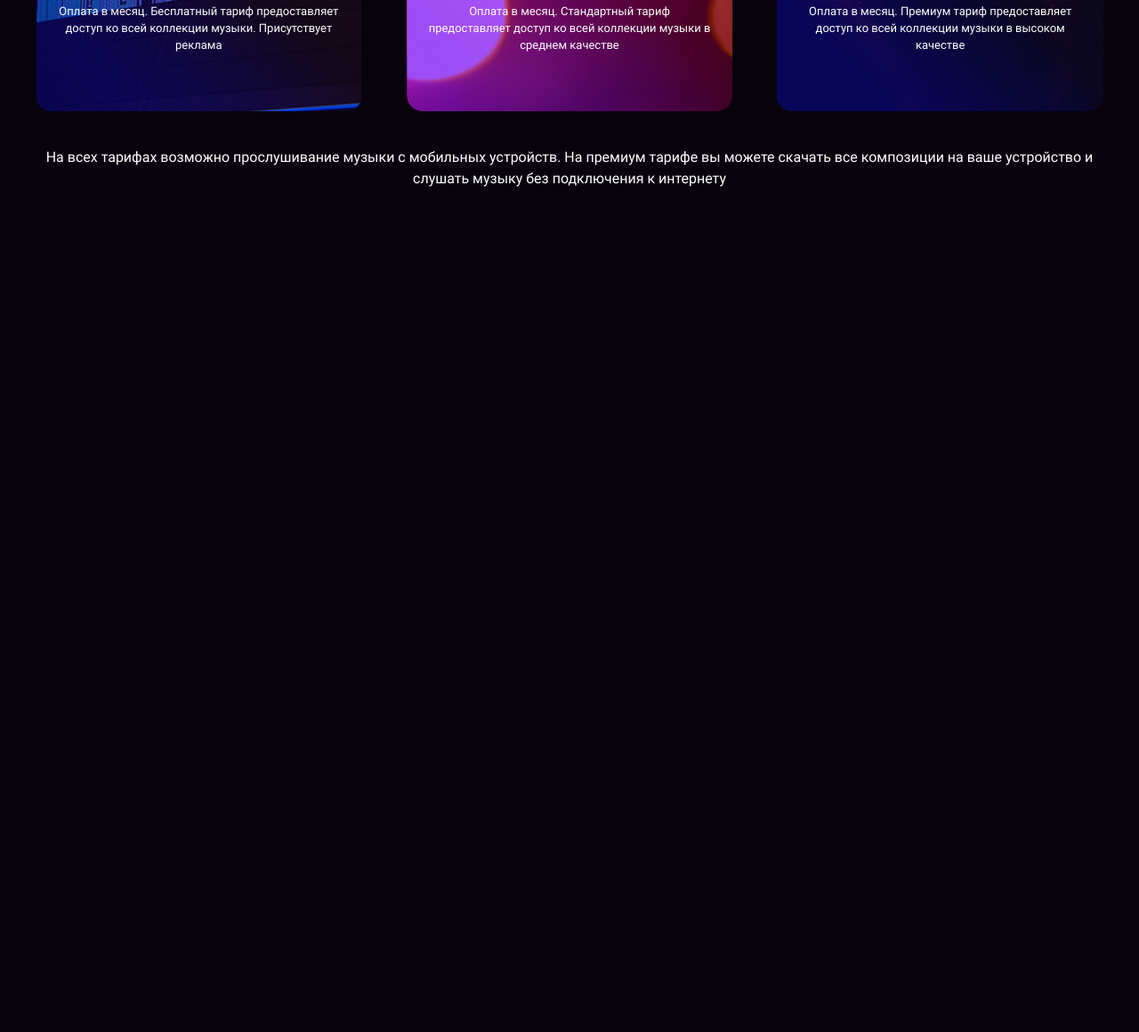
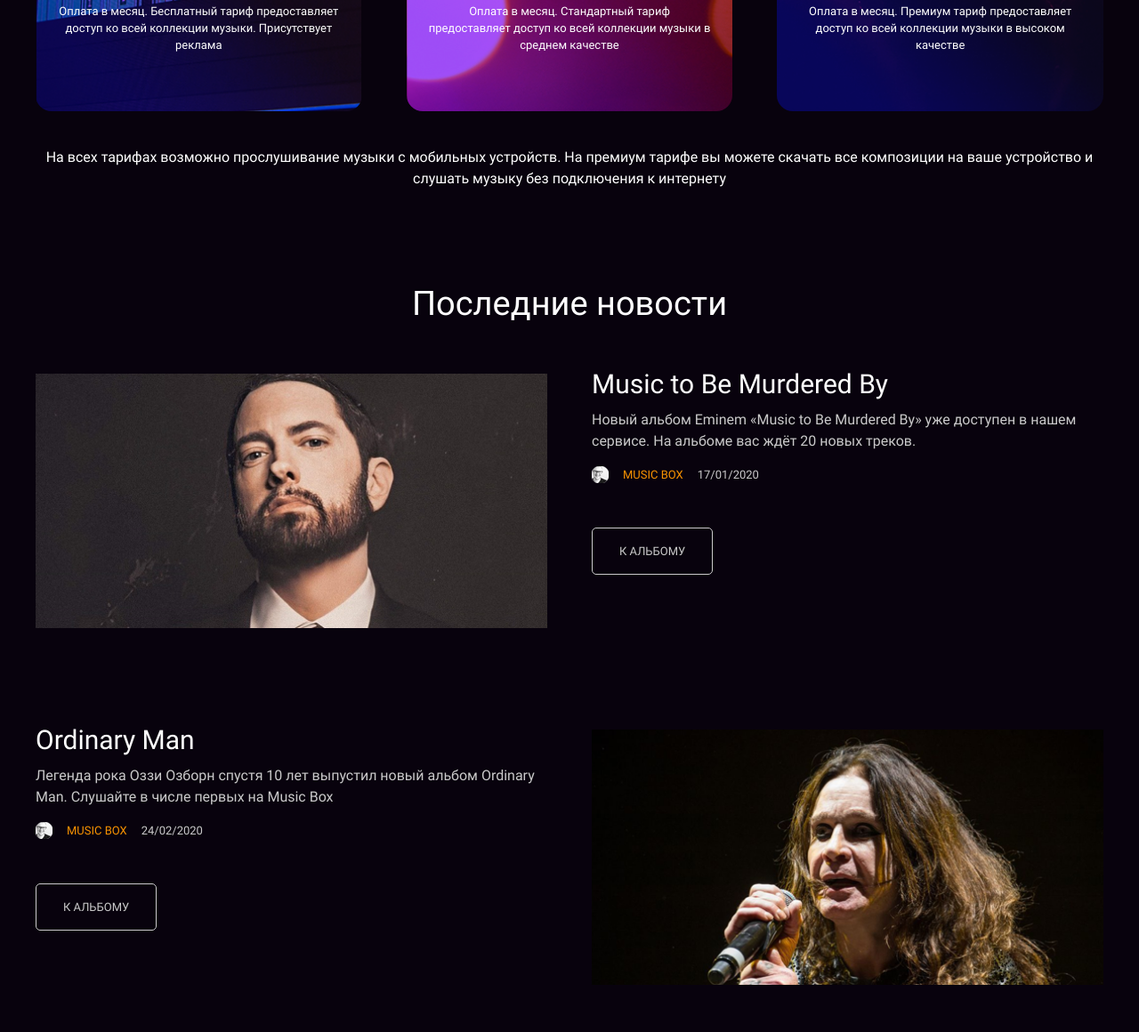
Before and after one commit to ola-9/layout-designer-project-lvl2, a website: page src/index.html in a window 1280 px wide. Shown: the part 1487-2647 px from the top of the page at 89% size. Before the commit the page ends 1800 px from the top, so only its background shows below. Drawn offline with Linux system fonts and the light colour scheme.

Commit message:
complete step4-news; clear linter issues

```diff
--- a/src/index.html
+++ b/src/index.html
@@ -54,7 +54,8 @@
               <h3 class="subscription__item-header">Бесплатная</h3>
               <p class="subscription__value">0 <span>руб.</span></p>
               <a href="#" class="btn btn--subscribe subscription__btn">Оформить</a>
-              <p class="subscription__footer">Оплата в месяц. Бесплатный тариф предоставляет доступ ко всей коллекции музыки.
+              <p class="subscription__footer">Оплата в месяц. Бесплатный тариф предоставляет доступ ко всей коллекции
+                музыки.
                 Присутствует реклама</p>
             </div>
           </div>
@@ -63,7 +64,8 @@
               <h3 class="subscription__item-header">Стандартная</h3>
               <p class="subscription__value">250 <span>руб.</span></p>
               <a href="#" class="btn btn--subscribe subscription__btn">Оформить</a>
-              <p class="subscription__footer">Оплата в месяц. Стандартный тариф предоставляет доступ ко всей коллекции музыки в среднем качестве</p>
+              <p class="subscription__footer">Оплата в месяц. Стандартный тариф предоставляет доступ ко всей коллекции
+                музыки в среднем качестве</p>
             </div>
           </div>
           <div class="subscription__item-wrapper subscription__item-wrapper--premium">
@@ -71,11 +73,54 @@
               <h3 class="subscription__item-header">Премиум</h3>
               <p class="subscription__value">500 <span>руб.</span></p>
               <a href="#" class="btn btn--subscribe subscription__btn">Оформить</a>
-              <p class="subscription__footer">Оплата в месяц. Премиум тариф предоставляет доступ ко всей коллекции музыки в высоком качестве</p>
+              <p class="subscription__footer">Оплата в месяц. Премиум тариф предоставляет доступ ко всей коллекции
+                музыки в высоком качестве</p>
             </div>
           </div>
         </div>
-        <p class="text-size-1">На всех тарифах возможно прослушивание музыки с мобильных устройств. На премиум тарифе вы можете скачать все композиции на ваше устройство и слушать музыку без подключения к интернету</p>
+        <p class="text-size-1">На всех тарифах возможно прослушивание музыки с мобильных устройств. На премиум тарифе вы
+          можете скачать все композиции на ваше устройство и слушать музыку без подключения к интернету</p>
+      </div>
+    </section>
+    <section id="page-news" class="news mt-100 mb-100">
+      <div class="container text-white">
+        <h2 class="mb-50 news__header">Последние новости</h2>
+          <div class="news__item-wrapper">
+            <img src="./images/Music to Be Murdered By.png" alt="фото Eminem">
+            <div>
+              <div class="news__item-body">
+                <h3 class="news__item-header mb-16">Music to Be Murdered By</h3>
+                <p class="text-size-1 text-dark-gray mb-16">Новый альбом Eminem «Music to Be Murdered By» уже доступен в
+                  нашем сервисе. На альбоме вас ждёт 20 новых треков.</p>
+              </div>
+              <div class="news__item-footer">
+                <div class="news__item-author d-flex g-16 mb-50">
+                  <img src="./images/avatar.png" alt="фото автора">
+                  <p class="text-orange">music box</p>
+                  <p class="text-dark-gray">17/01/2020</p>
+                </div>
+                <a href="#" class="btn btn--album">К альбому</a>
+              </div>
+            </div>
+          </div>
+          <div class="news__item-wrapper news__item-wrapper--reverse">
+            <img src="./images/Ordinary Man.png" alt="фото Eminem">
+            <div>
+              <div class="news__item-body">
+                <h3 class="news__item-header mb-16">Ordinary Man</h3>
+                <p class="text-size-1 text-dark-gray mb-16">Легенда рока Оззи Озборн спустя 10 лет выпустил новый альбом Ordinary Man. Слушайте в числе первых на Music Box</p>
+              </div>
+              <div class="news__item-footer">
+                <div class="news__item-author d-flex g-16 mb-50">
+                  <img src="./images/avatar.png" alt="фото автора">
+                  <p class="text-orange">music box</p>
+                  <p class="text-dark-gray">24/02/2020</p>
+                </div>
+                <a href="#" class="btn btn--album">К альбому</a>
+              </div>
+            </div>
+          </div>
+        <!-- </div> -->
       </div>
     </section>
   </main>
--- a/src/scss/app.scss
+++ b/src/scss/app.scss
@@ -7,3 +7,4 @@
 @import "./components/hero";
 @import "./components/btn";
 @import './components/subscription';
+@import "./components/_news";
--- a/src/scss/components/_btn.scss
+++ b/src/scss/components/_btn.scss
@@ -21,6 +21,18 @@
   &--subscribe {
     display: block;
     border: 1px solid $white;
+
     @include link-reset;
   }
+
+  &--album {
+    display: inline-block;
+
+    @include link-reset;
+    border: 1px solid $dark-gray;
+    padding: 16px 30px;
+    color: $dark-gray;
+
+    @include set-font(13px, 19px, 400, uppercase);
+  }
 }
--- a/src/scss/components/_header.scss
+++ b/src/scss/components/_header.scss
@@ -26,7 +26,7 @@
     margin-bottom: px-to-rem(17px);
 
     @media (min-width: $tablet) {
-      margin: px-to-rem(0px 90px 0px 0px);
+      margin: 0 90px 0 0;
     }
 
     p {
--- a/src/scss/components/_hero.scss
+++ b/src/scss/components/_hero.scss
@@ -19,7 +19,6 @@
   &__form {
     display: flex;
     flex-direction: column;
-
 
     @media (min-width: $tablet) {
       max-width: 570px;
@@ -44,7 +43,7 @@
     padding: 17px 22px;
     border-radius: 3px;
     border: 2px solid $dark-gray;
-    background: rgba(255, 255, 255, 0%);
+    background: rgb(255 255 255 / 0%);
 
     &::placeholder {
       font-weight: 700;
--- /dev/null
+++ b/src/scss/components/_news.scss
@@ -0,0 +1,57 @@
+.news {
+  text-align: left;
+
+  &__header {
+    text-align: center;
+  }
+
+  &__item-wrapper {
+    margin-bottom: 64px;
+
+    &:last-child {
+      margin-bottom: 0;
+    }
+
+    @media (min-width: $tablet) {
+      display: flex;
+      justify-content: space-between;
+      align-items: flex-start;
+    }
+  }
+
+  &__item-wrapper--reverse > img {
+    order: 2;
+  }
+
+  &__item-wrapper--reverse > div {
+    order: 1;
+  }
+
+  &__item-wrapper > img {
+    margin-bottom: 50px;
+
+    @media (min-width: $tablet) {
+      @include set-width(50px, 2);
+    }
+  }
+
+  &__item-wrapper > div {
+    @media (min-width: $tablet) {
+      @include set-width(50px, 2);
+    }
+  }
+
+  &__item-header {
+    // text-align: center;
+    font-weight: normal;
+    text-transform: none;
+
+    @media (min-width: $desktop) {
+      font-size: 30px;
+    }
+  }
+
+  &__item-author {
+    @include set-font(13px, 19px, 400, uppercase);
+  }
+}
--- a/src/scss/components/_subscription.scss
+++ b/src/scss/components/_subscription.scss
@@ -1,3 +1,5 @@
+$list-bgs: ("free": "1", "standard": "2", "premium": "3");
+
 .subscription {
   // margin: 100px 0;
   text-align: center;
@@ -22,7 +24,6 @@
     }
   }
 
-  $list-bgs: ('free': '1', 'standard': '2', 'premium': '3');
   @each $class, $name in $list-bgs {
     @include set-subscription-bg($class, $name);
   }
--- a/src/scss/global/_atomic.scss
+++ b/src/scss/global/_atomic.scss
@@ -2,14 +2,21 @@
   margin-top: 100px;
 }
 
-.mb-100 {
-  margin-bottom: 100px;
+.mb-16 {
+  margin-bottom: 16px;
 }
 
 .mb-40 {
   margin-bottom: 40px;
 }
 
+.mb-50 {
+  margin-bottom: 50px;
+}
+
+.mb-100 {
+  margin-bottom: 100px;
+}
 
 .d-flex {
   display: flex;
@@ -27,7 +34,23 @@
   gap: 50px;
 }
 
+.g-16 {
+  gap: 16px;
+}
+
 .text-size-1 {
   font-size: 16px;
   line-height: 1.5;
 }
+
+.text-white {
+  color: $white;
+}
+
+.text-dark-gray {
+  color: $dark-gray;
+}
+
+.text-orange {
+  color: $orange;
+}
--- a/src/scss/global/_general.scss
+++ b/src/scss/global/_general.scss
@@ -4,7 +4,7 @@
 
 html {
   font-size: $rem-base;
-  font-family: "Roboto", sans-serif;
+  font-family: Roboto, sans-serif;
 }
 
 body {
@@ -43,13 +43,20 @@ p {
   padding: 0;
 }
 
+img {
+  max-width: 100%;
+  height: auto;
+
+  vertical-align: middle;
+}
+
 .container {
   max-width: $mobile;
   margin: 0 auto;
-  padding: px-to-rem(0px 20px);
+  padding: 0 20px;
 
   @media (min-width: $tablet) {
-    max-width: px-to-rem(768px);
+    max-width: 768px;
   }
 
   @media (min-width: $desktop) {
--- a/src/scss/global/_utils.scss
+++ b/src/scss/global/_utils.scss
@@ -9,8 +9,8 @@
 }
 
 @mixin set-font($size, $height, $weight: normal, $text-transform: none) {
-  font-size: px-to-rem($size);
-  line-height: px-to-rem($height);
+  font-size: $size;
+  line-height: $height;
   font-weight: $weight;
   text-transform: $text-transform;
 }
```
Also changed, not shown: src/css/style.css, 2 other files.
